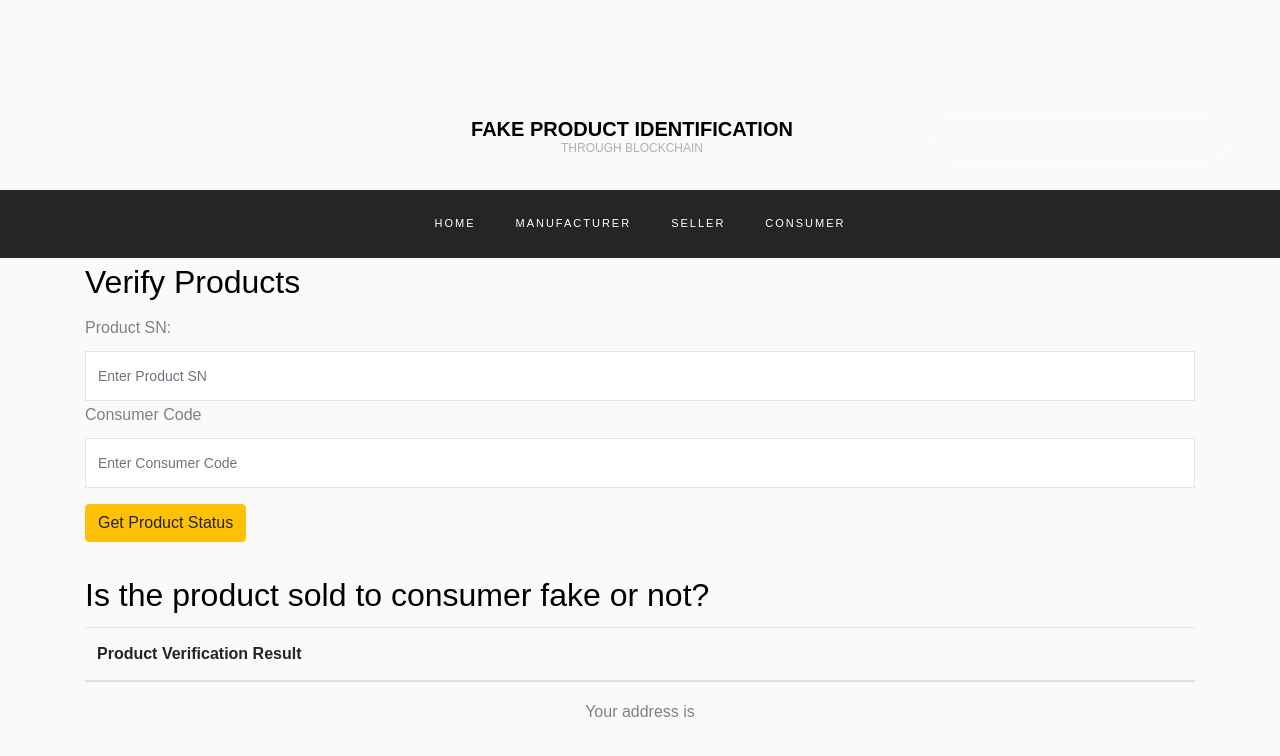
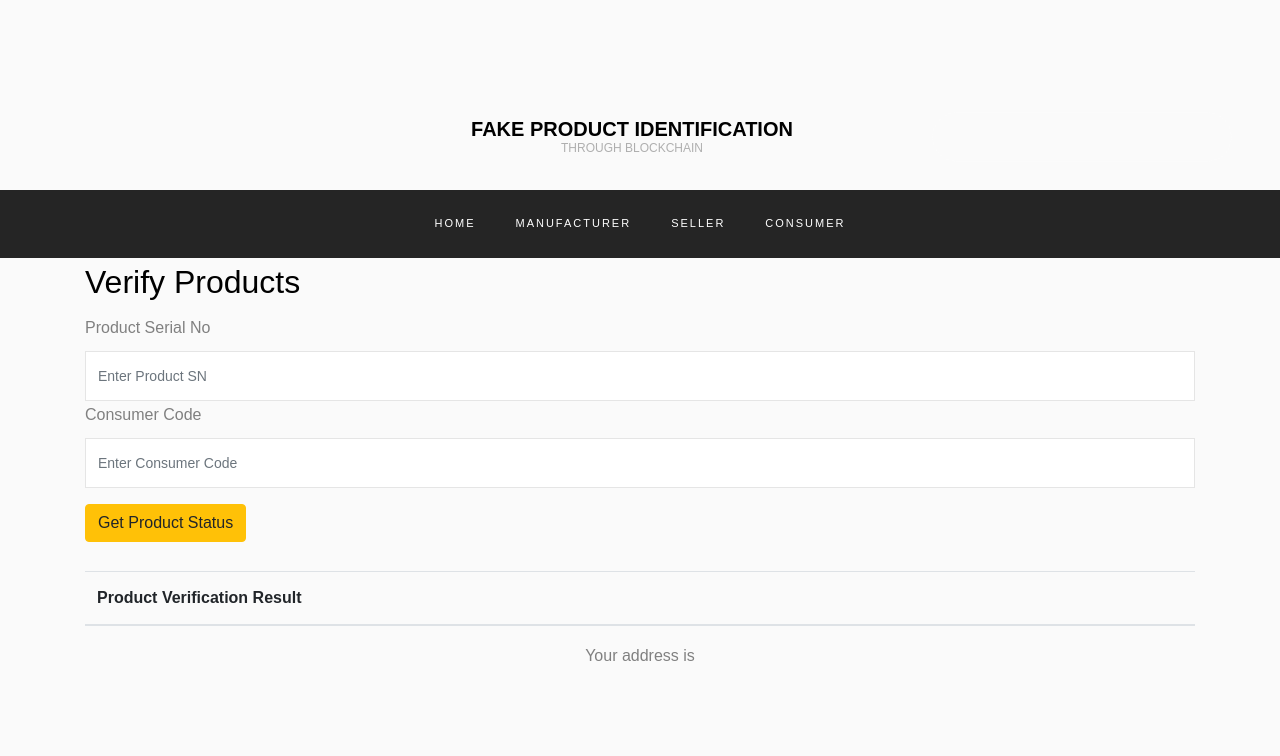
Before and after one commit to piyush1997jagtap/ProductTrace, a website: page src/verifyProducts.html in a window 1280 px wide. Drawn offline with nearby package versions, Linux system fonts and the light colour scheme; a script that the page names is missing.

Commit message:
Fixed Typo and did refactoring

```diff
--- a/src/verifyProducts.html
+++ b/src/verifyProducts.html
@@ -64,7 +64,7 @@
 			</section>
 
               <div class="form-group">
-				<label for="productSN">Product SN:</label>
+				<label for="productSN">Product Serial No</label>
                 <input disabled type="text" class="form-control" id="productSN" placeholder="Enter Product SN" name="productSN">
 
 				<label for="consumerCode">Consumer Code</label>
@@ -79,7 +79,6 @@
 	<br/>
     <section>
         <div class="container">
-            <h2>Is the product sold to consumer fake or not?</h2>
             <table class="table">
                 <thead>
                     <tr>
```
Also changed, not shown: src/addProduct.html (+1 -1 lines), src/queryProducts.html (+1 -1 lines), src/sellProductManufacturer.html (+1 -1 lines), src/sellProductSeller.html (+1 -1 lines).
